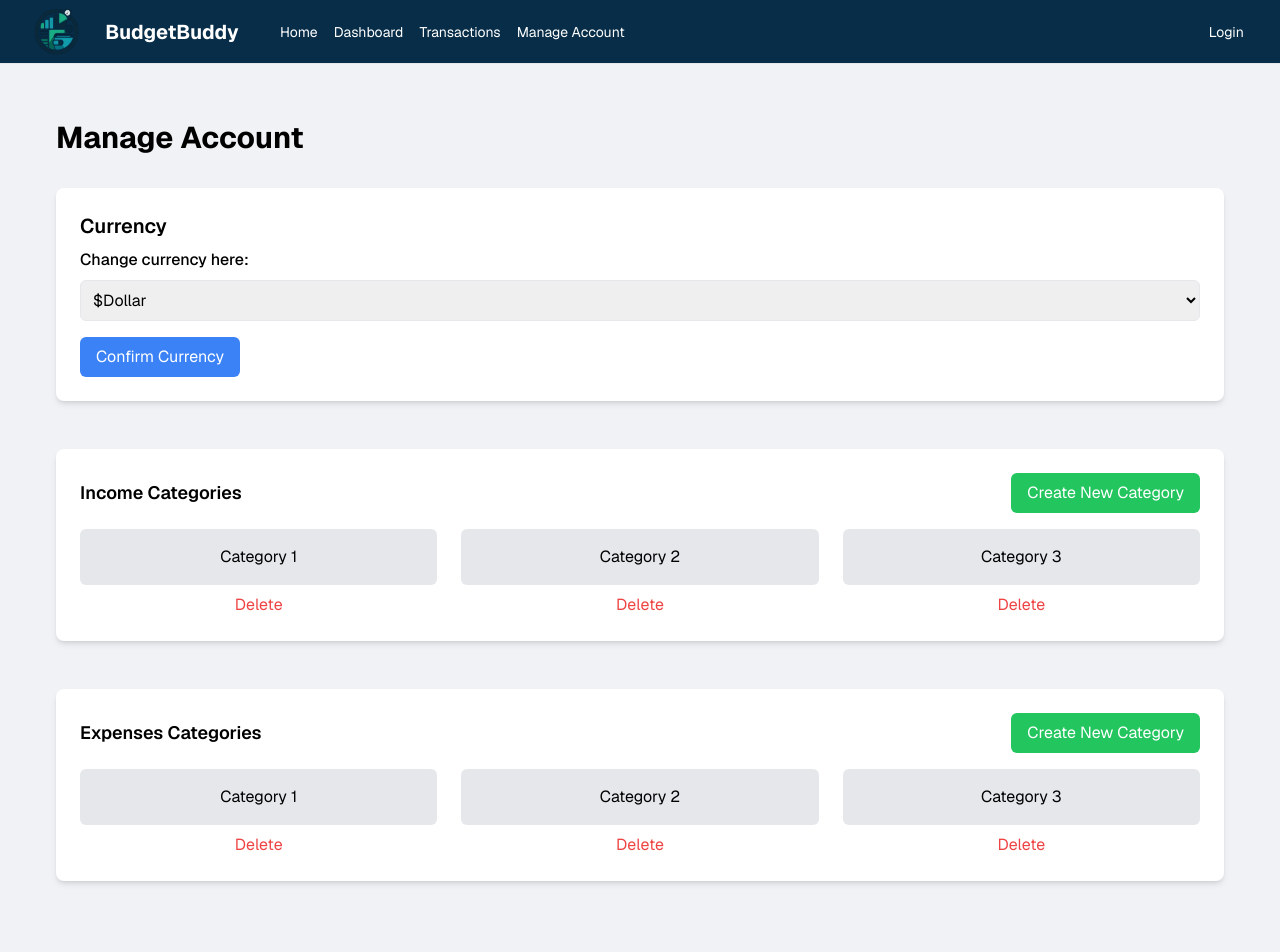
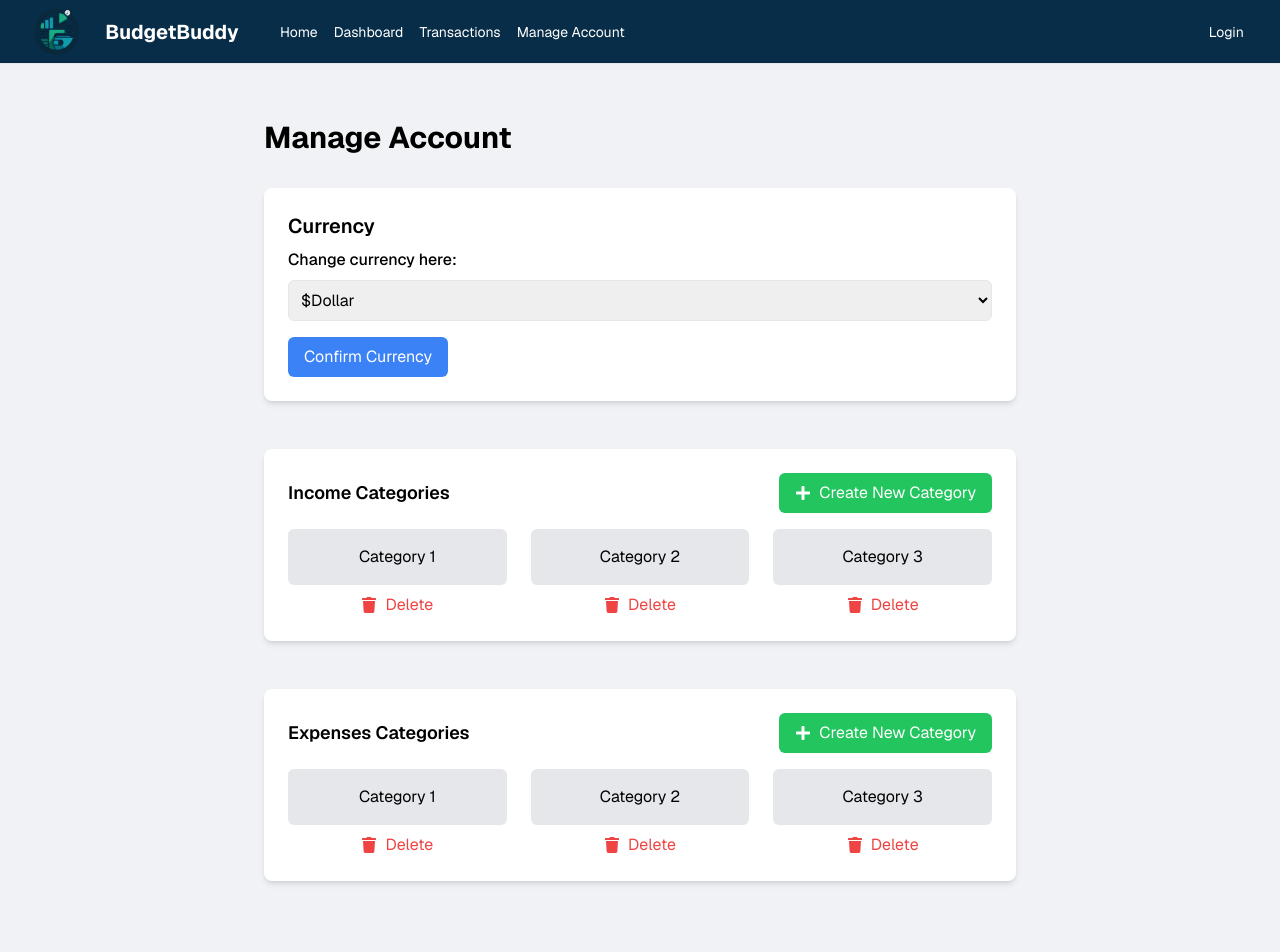
Before and after one commit to digital-explorers-2/budget-buddy, a Next.js app: page /manageaccount in a window 1280 px wide. Shown: the top 952 px of the page. Built offline with nearby package versions, Linux system fonts and the light colour scheme; no server answers.

Commit message:
style: change code to center delete buttons

```diff
--- a/app/manageaccount/ManageAccount.tsx
+++ b/app/manageaccount/ManageAccount.tsx
@@ -1,44 +1,33 @@
-import React from "react"
+import React from 'react';
+import { FaPlus, FaTrash } from 'react-icons/fa';
 
 const ManageAccount: React.FC = () => {
   return (
     <div className="w-full text-black">
-      <div className="flex min-h-screen  p-8">
-        <div className="w-full max-w-[800px]bg-gray p-6  mx-auto">
-          <h1 className="text-3xl font-bold mb-8 dark:text-gray-100">
-            Manage Account
-          </h1>
+      <div className="flex min-h-screen p-8">
+        <div className="w-full max-w-[800px] bg-gray p-6 mx-auto">
+          <h1 className="text-3xl font-bold mb-8 dark:text-gray-100">Manage Account</h1>
 
           <div className="mb-12 bg-white shadow-md rounded-lg p-6">
             <h2 className="text-xl font-semibold mb-2">Currency</h2>
-            <label
-              className="block font-medium mb-2"
-              htmlFor="currency"
-            >
+            <label className="block font-medium mb-2" htmlFor="currency">
               Change currency here:
             </label>
-            <select
-              id="currency"
-              className="border rounded-md w-full p-2 mb-4"
-            >
+            <select id="currency" className="border rounded-md w-full p-2 mb-4">
               <option value="dollar">$Dollar</option>
               <option value="euro">€Euro</option>
               <option value="yen">¥Yen</option>
               <option value="pound">£Pound</option>
             </select>
-            <button className="px-4 py-2 bg-blue-500 text-white rounded-md">
-              Confirm Currency
-            </button>
+            <button className="px-4 py-2 bg-blue-500 text-white rounded-md">Confirm Currency</button>
           </div>
 
           <section>
             <div className="mb-12 bg-white shadow-md rounded-lg p-6">
               <div className="flex justify-between items-center mb-4">
-                <h2 className="text-lg font-semibold mb-0">
-                  Income Categories
-                </h2>
-                <button className="px-4 py-2 bg-green-500 text-white rounded-md">
-                  Create New Category
+                <h2 className="text-lg font-semibold mb-0">Income Categories</h2>
+                <button className="px-4 py-2 bg-green-500 text-white rounded-md flex items-center gap-2">
+                  <FaPlus /> Create New Category
                 </button>
               </div>
               <div className="grid grid-cols-3 gap-6">
@@ -53,19 +42,29 @@ const ManageAccount: React.FC = () => {
                 </div>
               </div>
               <div className="grid grid-cols-3 gap-6 mt-2">
-                <button className="text-red-500">Delete</button>
-                <button className="text-red-500">Delete</button>
-                <button className="text-red-500">Delete</button>
+                <div className="flex justify-center">
+                  <button className="text-red-500 flex items-center gap-2">
+                    <FaTrash /> Delete
+                  </button>
+                </div>
+                <div className="flex justify-center">
+                  <button className="text-red-500 flex items-center gap-2">
+                    <FaTrash /> Delete
+                  </button>
+                </div>
+                <div className="flex justify-center">
+                  <button className="text-red-500 flex items-center gap-2">
+                    <FaTrash /> Delete
+                  </button>
+                </div>
               </div>
             </div>
 
             <div className="mb-12 bg-white shadow-md rounded-lg p-6">
               <div className="flex justify-between items-center mb-4">
-                <h2 className="text-lg font-semibold mb-0">
-                  Expenses Categories
-                </h2>
-                <button className="px-4 py-2 bg-green-500 text-white rounded-md">
-                  Create New Category
+                <h2 className="text-lg font-semibold mb-0">Expenses Categories</h2>
+                <button className="px-4 py-2 bg-green-500 text-white rounded-md flex items-center gap-2">
+                  <FaPlus /> Create New Category
                 </button>
               </div>
               <div className="grid grid-cols-3 gap-6">
@@ -80,16 +79,28 @@ const ManageAccount: React.FC = () => {
                 </div>
               </div>
               <div className="grid grid-cols-3 gap-6 mt-2">
-                <button className="text-red-500">Delete</button>
-                <button className="text-red-500">Delete</button>
-                <button className="text-red-500">Delete</button>
+                <div className="flex justify-center">
+                  <button className="text-red-500 flex items-center gap-2">
+                    <FaTrash /> Delete
+                  </button>
+                </div>
+                <div className="flex justify-center">
+                  <button className="text-red-500 flex items-center gap-2">
+                    <FaTrash /> Delete
+                  </button>
+                </div>
+                <div className="flex justify-center">
+                  <button className="text-red-500 flex items-center gap-2">
+                    <FaTrash /> Delete
+                  </button>
+                </div>
               </div>
             </div>
           </section>
         </div>
       </div>
     </div>
-  )
+  );
 }
 
-export default ManageAccount
+export default ManageAccount;
```
